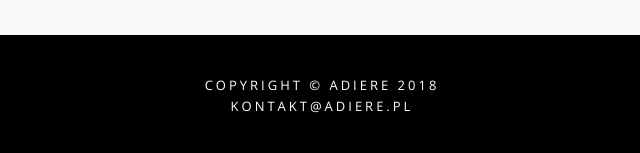
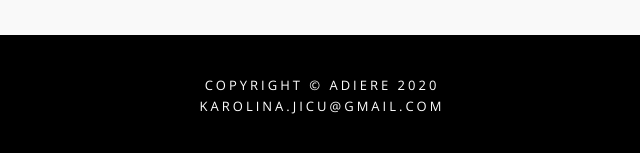
Before and after one commit to KarolinaJicu/Adiere, a plain HTML site: page oferta-fireshow.html in a window 1280 px wide. Shown: the part 3389-3542 px from the top of the page, 318-958 px from the left. Drawn offline with nearby package versions, Linux system fonts and the light colour scheme.

Commit message:
Update oferta-fireshow.html

```diff
--- a/oferta-fireshow.html
+++ b/oferta-fireshow.html
@@ -220,8 +220,8 @@ instruktorzy tanca, nauczyciele tanca, wykaz szkól tanca,
 <footer>
 <div class="container text-center">
 	<p class="credits">
-		Copyright &copy; Adiere 2018<br/>
-		kontakt@adiere.pl
+		Copyright &copy; Adiere 2020<br/>
+		karolina.jicu@gmail.com
 	</p>
 </div>
 </footer>
```
